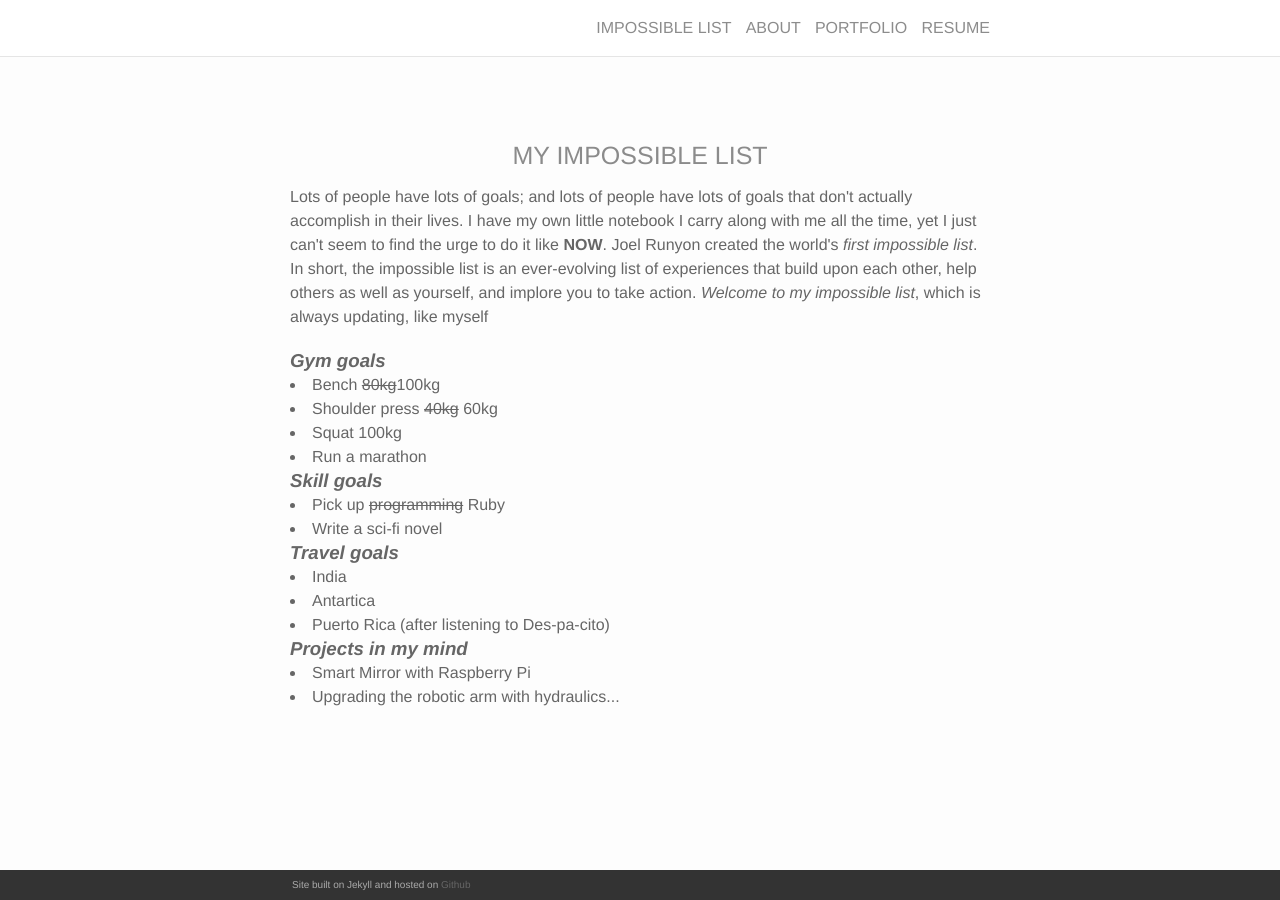
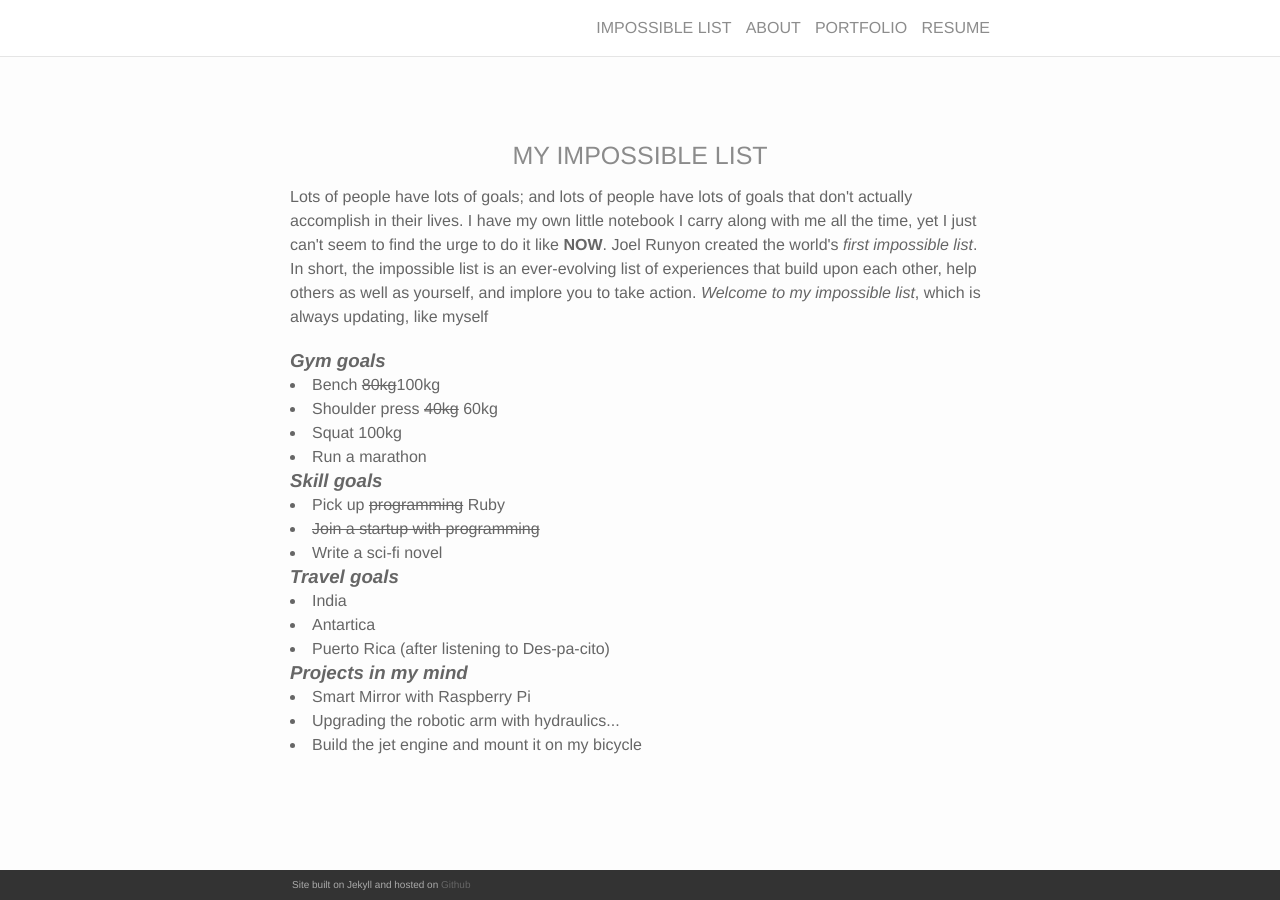
Before and after one commit to chwong1996/myhome, a Jekyll site: the page built from todolist.html, in a window 1280 px wide. Built offline with Jekyll 4.4.1, drawn with Linux system fonts in a browser that asks for light colours; nearby versions of some CDN libraries.

Commit message:
Update todolist.html

```diff
--- a/todolist.html
+++ b/todolist.html
@@ -16,6 +16,7 @@ Lots of people have lots of goals; and lots of people have lots of goals that do
 
 	<b><i><h3>Skill goals</b></h3></i>
 	<li>Pick up <strike>programming</strike> Ruby
+	<li><strike>Join a startup with programming</strike></li>
 	<li>Write a sci-fi novel </li>
 
 	<b><i><h3>Travel goals</b></i></h3>
@@ -26,4 +27,6 @@ Lots of people have lots of goals; and lots of people have lots of goals that do
 	<b><i><h3>Projects in my mind</b></i></h3>
 	<li>Smart Mirror with Raspberry Pi</li>
 	<li>Upgrading the robotic arm with hydraulics...</li>
+	<li>Build the jet engine and mount it on my bicycle</li>
+
 </p>
```
